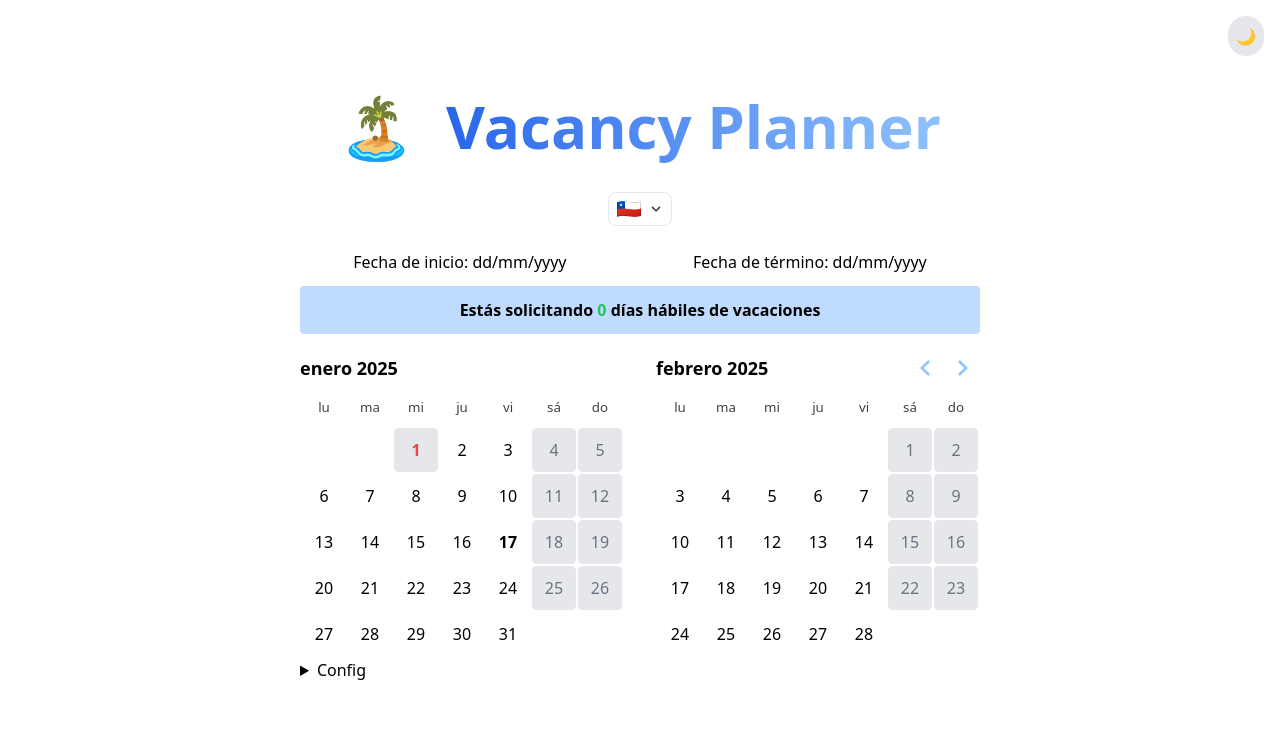
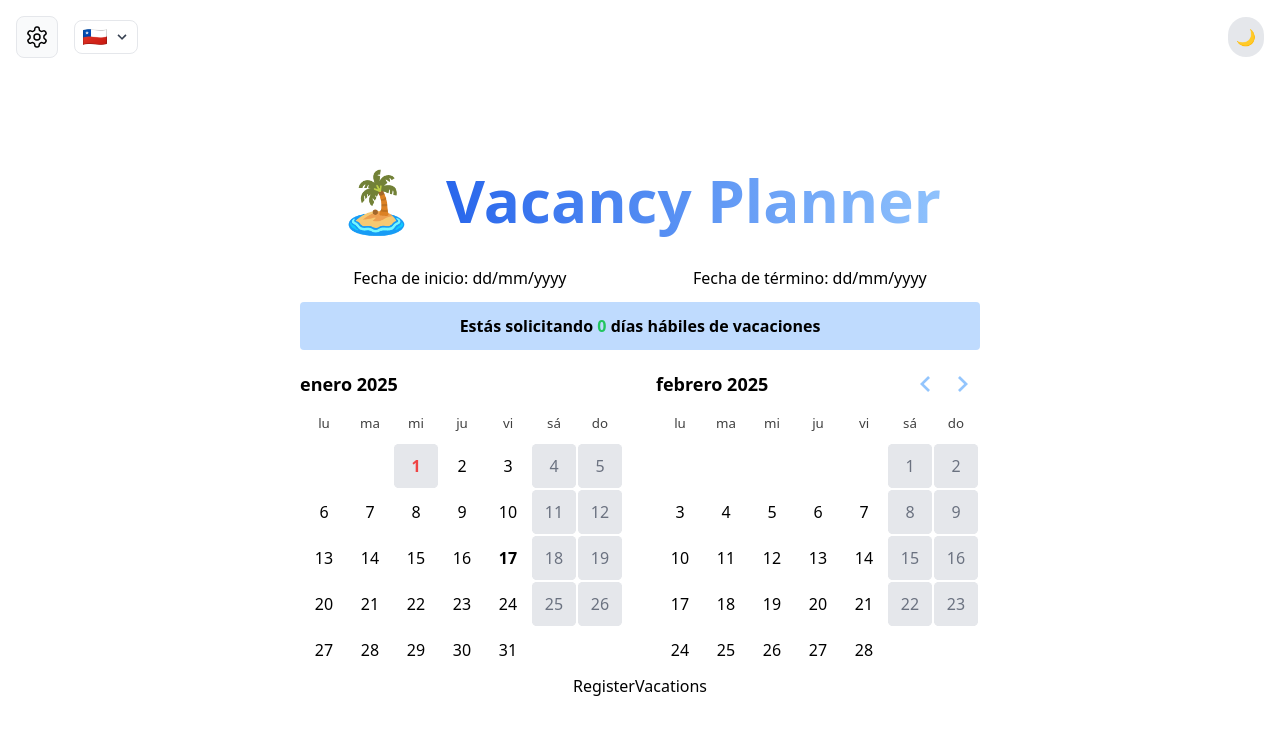
Before and after one commit to NicNeira/CalendarVacancy, a Next.js app: page / in a window 1280 px wide. Shown: the top 734 px of the page. Built offline with nearby package versions, Linux system fonts and the light colour scheme.

Commit message:
feat: add RegisterVacations component and configuration UI, update holiday types and dependencies

```diff
--- a/package.json
+++ b/package.json
@@ -11,6 +11,7 @@
     },
     "dependencies": {
         "date-fns": "^4.1.0",
+        "lucide-react": "^0.487.0",
         "next": "^15.2.4",
         "react": "^19.0.0",
         "react-day-picker": "^9.5.0",
--- a/src/app/page.tsx
+++ b/src/app/page.tsx
@@ -1,10 +1,66 @@
+'use client';
+
 import { Calendar } from '@/components/Calendar';
+import { RegisterVacations } from '@/components/RegisterVacations';
+import { Configuration } from '@/components/ui/Configuration';
+import { CountrySelect } from '@/components/ui/CountrySelect';
 import { ToogleButton } from '@/components/ui/ToogleButton';
+import { useHolidays } from '@/hooks/useHolidays';
+import { Country, DateRanges } from '@/utils/types';
+import { eachDayOfInterval, isSameDay, parseISO } from 'date-fns';
+import { useState } from 'react';
 
 export default function Home() {
+    const [selectedCountry, setSelectedCountry] = useState<Country>({
+        code: 'CL',
+        name: 'Chile',
+        flag: '/flags/cl.webp'
+    });
+
+    const [selectedRange, setSelectedRange] = useState<DateRanges>({});
+
+    const [daysWeek, setDaysWeek] = useState([0, 6]);
+
+    const handleCountryChange = (country: Country) => {
+        setSelectedCountry(country);
+        // Clean selection
+        setSelectedRange({});
+        setDaysWeek([0, 6]);
+    };
+
+    const countDaysInRange = () => {
+        if (selectedRange && selectedRange.from && selectedRange.to) {
+            const daysInRange = eachDayOfInterval({
+                start: selectedRange.from,
+                end: selectedRange.to
+            });
+
+            const validDays = daysInRange.filter(day => !daysWeek.includes(day.getDay()) && !holidays.some(holidays => isSameDay(parseISO(holidays.date), day)));
+            return validDays.length;
+        }
+        return 0;
+    };
+
+    const { holidays, loading, error } = useHolidays({ year: 2025, countryCode: selectedCountry.code });
+
     return (
         <>
-            <ToogleButton />
+            <div className="flex justify-between items-center p-4 bg-white dark:bg-[#212121] transition-colors duration-200">
+                <div className="flex gap-4 items-center">
+                    <Configuration daysWeek={daysWeek} setDaysWeek={setDaysWeek} countDaysInRange={countDaysInRange} />
+                    <div className="">
+                        <CountrySelect
+                            value={selectedCountry}
+                            onChange={country => {
+                                handleCountryChange(country);
+                            }}
+                        />
+                    </div>
+                </div>
+
+                <ToogleButton />
+            </div>
+
             <div className="items-center justify-items-center min-h-screen p-8 pb-20 gap-16 sm:p-20 font-[family-name:var(--font-geist-sans)] bg-white dark:bg-[#212121] transition-colors duration-200">
                 <div className="mb-5">
                     <div className="text-4xl font-bold sm:text-6xl text-center flex ">
@@ -13,7 +69,18 @@ export default function Home() {
                     </div>
                 </div>
                 <div className="dark:text-white">
-                    <Calendar />
+                    <Calendar
+                        holidays={holidays}
+                        selectedRange={selectedRange}
+                        daysWeek={daysWeek}
+                        loading={loading}
+                        error={error}
+                        setSelectedRange={setSelectedRange}
+                        countDaysInRange={countDaysInRange}
+                    />
+                </div>
+                <div>
+                    <RegisterVacations />
                 </div>
             </div>
         </>
--- a/src/components/Calendar.tsx
+++ b/src/components/Calendar.tsx
@@ -1,36 +1,28 @@
 'use client';
-// import { feriadosChile2025 } from '@/utils/utils';
-import { useHolidays } from '@/hooks/useHolidays';
-import { Country } from '@/utils/utils';
-import { eachDayOfInterval, isSameDay, parseISO } from 'date-fns';
+import { DateRanges, Holiday } from '@/utils/types';
+import { isSameDay, parseISO } from 'date-fns';
 import { es } from 'date-fns/locale';
-import { useState } from 'react';
 import { DateRange, DayPicker } from 'react-day-picker';
 import 'react-day-picker/style.css';
-import { CountrySelect } from './ui/CountrySelect';
 import { LoadingSpinner } from './ui/LoadingSpinner';
 
-export function Calendar() {
-    const [daysWeek, setDaysWeek] = useState([0, 6]);
-    const [selectedRange, setSelectedRange] = useState<{
-        from?: Date;
-        to?: Date;
-    }>({});
-    const [selectedCountry, setSelectedCountry] = useState<Country>({
-        code: 'CL',
-        name: 'Chile',
-        flag: '/flags/cl.webp'
-    });
-    // CustomHook for get holidays
-    const { holidays, loading, error } = useHolidays({ year: 2025, countryCode: selectedCountry.code });
-
-    const handleCountryChange = (country: Country) => {
-        setSelectedCountry(country);
-        // Limpiar selecciones al cambiar de país
-        setSelectedRange({});
-        setDaysWeek([0, 6]);
-    };
-
+export function Calendar({
+    holidays,
+    selectedRange,
+    daysWeek,
+    loading,
+    error,
+    setSelectedRange,
+    countDaysInRange
+}: {
+    holidays: Holiday[];
+    selectedRange: DateRanges;
+    daysWeek: number[];
+    loading: boolean;
+    error: string | null;
+    setSelectedRange: (range: DateRanges) => void;
+    countDaysInRange: () => number;
+}) {
     if (loading) {
         return (
             <div className="flex justify-center items-center mt-40">
@@ -43,32 +35,8 @@ export function Calendar() {
         return <p>Error: {error}</p>;
     }
 
-    const countDaysInRange = () => {
-        if (selectedRange && selectedRange.from && selectedRange.to) {
-            const daysInRange = eachDayOfInterval({
-                start: selectedRange.from,
-                end: selectedRange.to
-            });
-
-            const validDays = daysInRange.filter(day => !daysWeek.includes(day.getDay()) && !holidays.some(holidays => isSameDay(parseISO(holidays.date), day)));
-            return validDays.length;
-        }
-        return 0;
-    };
-
     const daysDisabled = (date: Date) => {
         return daysWeek.includes(date.getDay()) || holidays.some(feriado => isSameDay(parseISO(feriado.date), date));
-    };
-
-    const disabledDayWeek = (day: number) => {
-        let daysFilter: number[];
-        if (daysWeek.includes(day)) {
-            daysFilter = daysWeek.filter(d => d !== day);
-        } else {
-            daysFilter = [...daysWeek, day];
-        }
-        setDaysWeek(daysFilter);
-        countDaysInRange();
     };
 
     const specialDay = holidays.map(d => new Date(d.date + ' 00:00:00'));
@@ -82,21 +50,6 @@ export function Calendar() {
 
     return (
         <>
-            <div className="mb-6 flex justify-center">
-                <div className="relative inline-block">
-                    <CountrySelect
-                        value={selectedCountry}
-                        onChange={country => {
-                            handleCountryChange(country);
-                        }}
-                    />
-                    <div className="pointer-events-none absolute inset-y-0 right-0 flex items-center px-2 text-gray-700">
-                        <svg className="fill-current h-4 w-4" xmlns="http://www.w3.org/2000/svg" viewBox="0 0 20 20">
-                            <path d="M9.293 12.95l.707.707L15.657 8l-1.414-1.414L10 10.828 5.757 6.586 4.343 8z" />
-                        </svg>
-                    </div>
-                </div>
-            </div>
             <div className="flex gap-5 justify-around">
                 <span>Fecha de inicio: {selectedRange && selectedRange.from ? selectedRange.from?.toLocaleDateString() : 'dd/mm/yyyy'}</span>
                 <span>Fecha de término: {selectedRange && selectedRange.to ? selectedRange.to?.toLocaleDateString() : 'dd/mm/yyyy'}</span>
@@ -148,19 +101,6 @@ export function Calendar() {
                     })
                 }
             />
-            <details>
-                <summary>Config</summary>
-                <div>
-                    {['Domingo', 'Lunes', 'Martes', 'Miercoles', 'Jueves', 'Viernes', 'Sabados'].map((day, i) => (
-                        <div key={i} className="flex gap-5 justify-between w-[200px]">
-                            <label className="bg-blue-200 w-full" htmlFor={day}>
-                                {day}
-                            </label>
-                            <input id={day} type="checkbox" className="w-5 h-5" onClick={() => disabledDayWeek(i)} />
-                        </div>
-                    ))}
-                </div>
-            </details>
         </>
     );
 }
--- /dev/null
+++ b/src/components/RegisterVacations.tsx
@@ -0,0 +1,3 @@
+export const RegisterVacations = () => {
+    return <div>RegisterVacations</div>;
+};
--- /dev/null
+++ b/src/components/ui/Configuration.tsx
@@ -0,0 +1,45 @@
+import { Settings } from 'lucide-react';
+import { useState } from 'react';
+
+export const Configuration = ({ daysWeek, setDaysWeek, countDaysInRange }: { daysWeek: number[]; setDaysWeek: (days: number[]) => void; countDaysInRange: () => number }) => {
+    const [isOpen, setIsOpen] = useState(false);
+
+    const disabledDayWeek = (day: number) => {
+        let daysFilter: number[];
+        if (daysWeek.includes(day)) {
+            daysFilter = daysWeek.filter(d => d !== day);
+        } else {
+            daysFilter = [...daysWeek, day];
+        }
+        setDaysWeek(daysFilter);
+        countDaysInRange();
+    };
+
+    return (
+        <div className="relative">
+            <button onClick={() => setIsOpen(!isOpen)} className="flex items-center w-full p-2 border rounded-lg  bg-gray-50">
+                <Settings strokeWidth={1.5} />
+            </button>
+
+            {isOpen && (
+                <div className="absolute z-10 w-32 mt-1 max-h-60 overflow-auto border rounded-lg bg-white shadow-lg">
+                    <div>
+                        {['Lunes', 'Martes', 'Miercoles', 'Jueves', 'Viernes', 'Sabado', 'Domingo'].map((day, i) => {
+                            // Map UI index to day number (1=Monday, 2=Tuesday, ..., 0/7=Sunday)
+                            const dayNumber = i === 6 ? 0 : i + 1;
+
+                            return (
+                                <div key={i} className="flex items-center p-1 hover:bg-gray-100 cursor-pointer">
+                                    <label className="w-full" htmlFor={day}>
+                                        {day}
+                                    </label>
+                                    <input id={day} type="checkbox" className="w-5 h-5" onChange={() => disabledDayWeek(dayNumber)} checked={daysWeek.includes(dayNumber)} />
+                                </div>
+                            );
+                        })}
+                    </div>
+                </div>
+            )}
+        </div>
+    );
+};
--- a/src/components/ui/CountrySelect.tsx
+++ b/src/components/ui/CountrySelect.tsx
@@ -1,5 +1,5 @@
 'use client';
-import { CountriesData } from '@/utils/utils';
+import { CountriesData } from '@/utils/holidays';
 import { useState } from 'react';
 
 interface CountrySelectProps {
@@ -19,6 +19,11 @@ export function CountrySelect({ value, onChange }: CountrySelectProps) {
             <button onClick={() => setIsOpen(!isOpen)} className="flex items-center w-full p-2 border rounded-lg bg-white hover:bg-gray-50">
                 <img src={value.flag} alt={value.name} className="w-6 h-4 mr-2 object-fit" />
                 {/* <span>{value.name}</span> */}
+                <div className="pointer-events-none absolute inset-y-0 right-0 flex items-center px-2 text-gray-700">
+                    <svg className="fill-current h-4 w-4" xmlns="http://www.w3.org/2000/svg" viewBox="0 0 20 20">
+                        <path d="M9.293 12.95l.707.707L15.657 8l-1.414-1.414L10 10.828 5.757 6.586 4.343 8z" />
+                    </svg>
+                </div>
             </button>
 
             {isOpen && (
--- a/src/components/ui/ToogleButton.tsx
+++ b/src/components/ui/ToogleButton.tsx
@@ -26,7 +26,7 @@ export const ToogleButton = () => {
     };
 
     return (
-        <button onClick={toggleDarkMode} className="fixed top-4 right-4 p-2 rounded-full bg-gray-200 dark:bg-gray-800">
+        <button onClick={toggleDarkMode} className="p-2 rounded-full bg-gray-200 dark:bg-gray-800">
             {darkMode ? '☀️' : '🌙'}
         </button>
     );
--- /dev/null
+++ b/src/utils/types.tsx
@@ -0,0 +1,23 @@
+export interface Country {
+    code: string;
+    name: string;
+    flag: string;
+}
+
+export interface DateRanges {
+    from?: Date;
+    to?: Date;
+}
+
+export interface Holiday {
+    date: string;
+    day: string;
+    name: string;
+    type: string;
+    countryCode?: string;
+}
+
+export interface HolidayParams {
+    year: number;
+    countryCode: string;
+}
```
Also changed, not shown: src/hooks/useHolidays.ts (+2 -14 lines), src/utils/holidays.tsx (renamed from src/utils/utils.tsx, +2 -6 lines), 1 other file (tests, documents, lock files or other folders).
